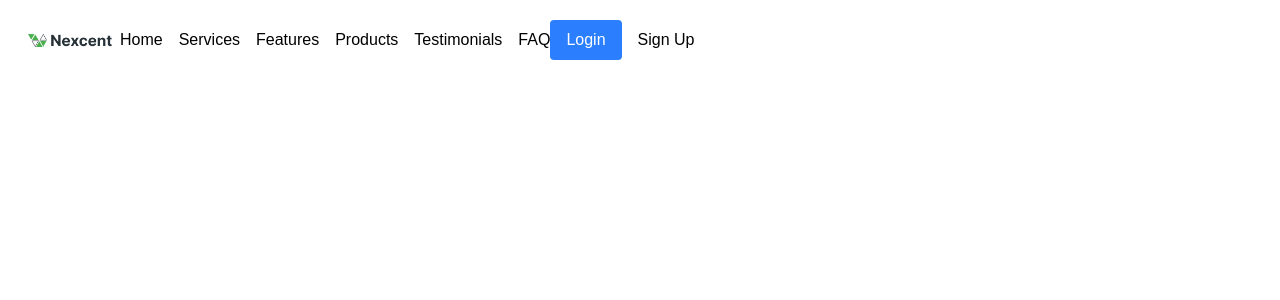
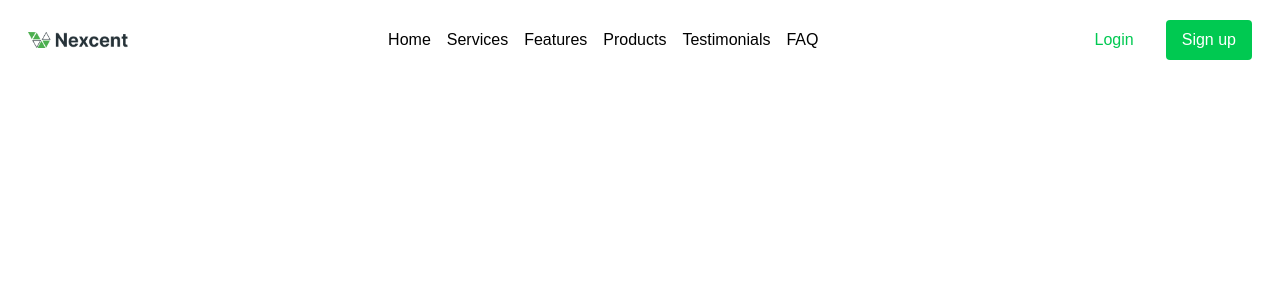
Before and after one commit to sam-0905/Nexcent, a Next.js app in the folder nexora/: page / in a window 1280 px wide. Shown: the top 300 px of the page. Built offline with nearby package versions, Linux system fonts and the light colour scheme.

Commit message:
Styles - updated some Css

```diff
--- a/nexora/Components/layout/Header.tsx
+++ b/nexora/Components/layout/Header.tsx
@@ -7,9 +7,9 @@ import {headerData} from '@/data/header'
 const Header = () => {
   return (
     <>
-    <header className="flex items-center justify-between p-4 m-1">
+    <header className="flex items-center justify-between p-4 px-5 m-1 mx-2 cursor-pointer w-full">
         <div className="flex items-center space-x-4">
-            <Image src={headerData.logo.src} alt={headerData.logo.alt} width={100} height={50} className="object-contain px-2"/>
+            <Image src={headerData.logo.src} alt={headerData.logo.alt} width={100} height={100} className="object-contain vertical-align-middle"/>
         </div>
         <nav className="flex space-x-4">
           {headerData.navigation.map((item) => (
@@ -20,8 +20,8 @@ const Header = () => {
         </nav>
 
     <div className="flex space-x-4">
-        <button className="bg-blue-500 text-white px-4 py-2 rounded">Login</button>
-        <button>Sign Up</button>
+       <button className= "text-green-500 px-4 py-2 rounded">Login</button>
+      <button className="bg-green-500 text-white px-4 py-2 rounded">Sign up</button>
     </div>
 
     </header>
```
